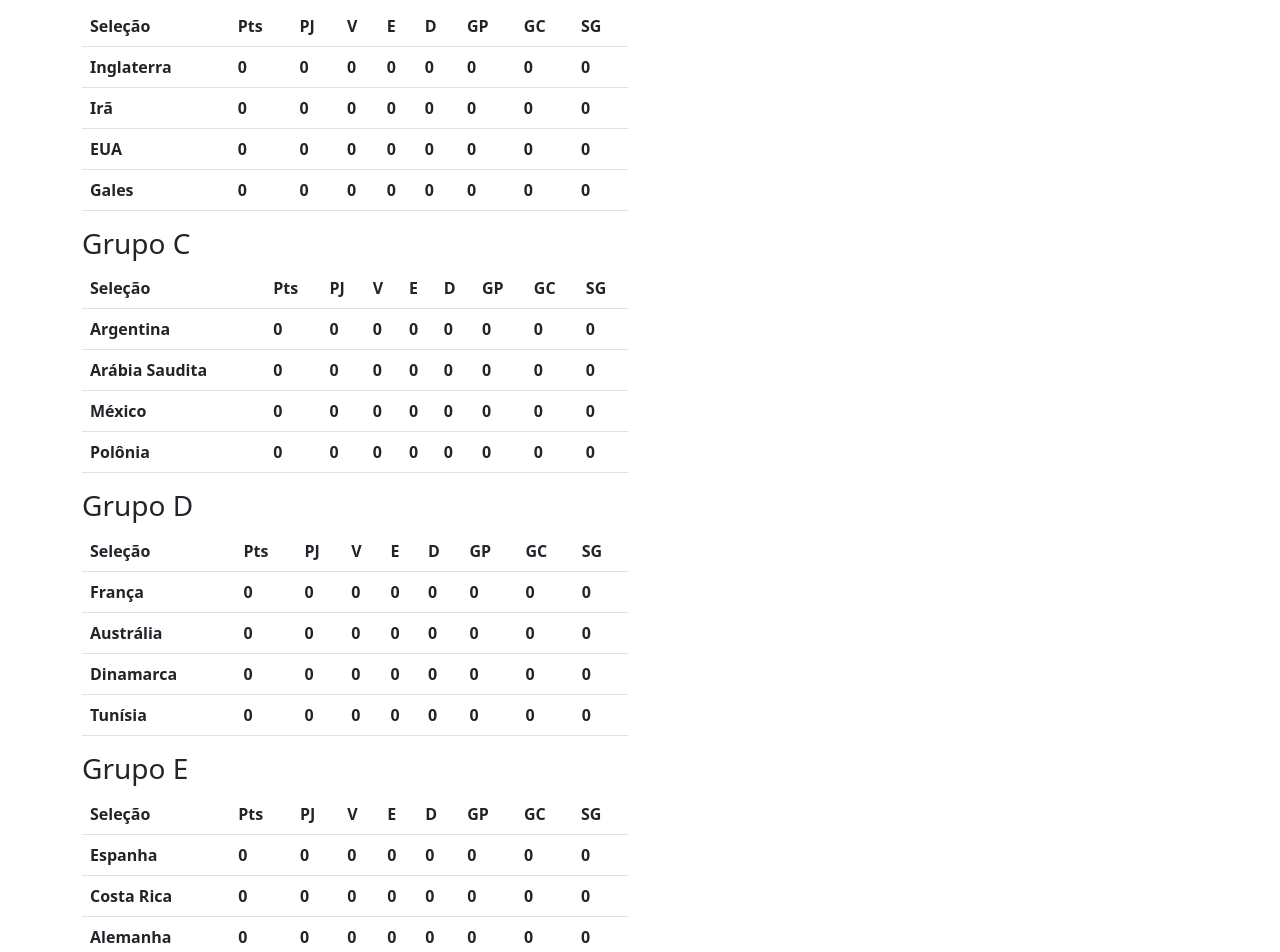
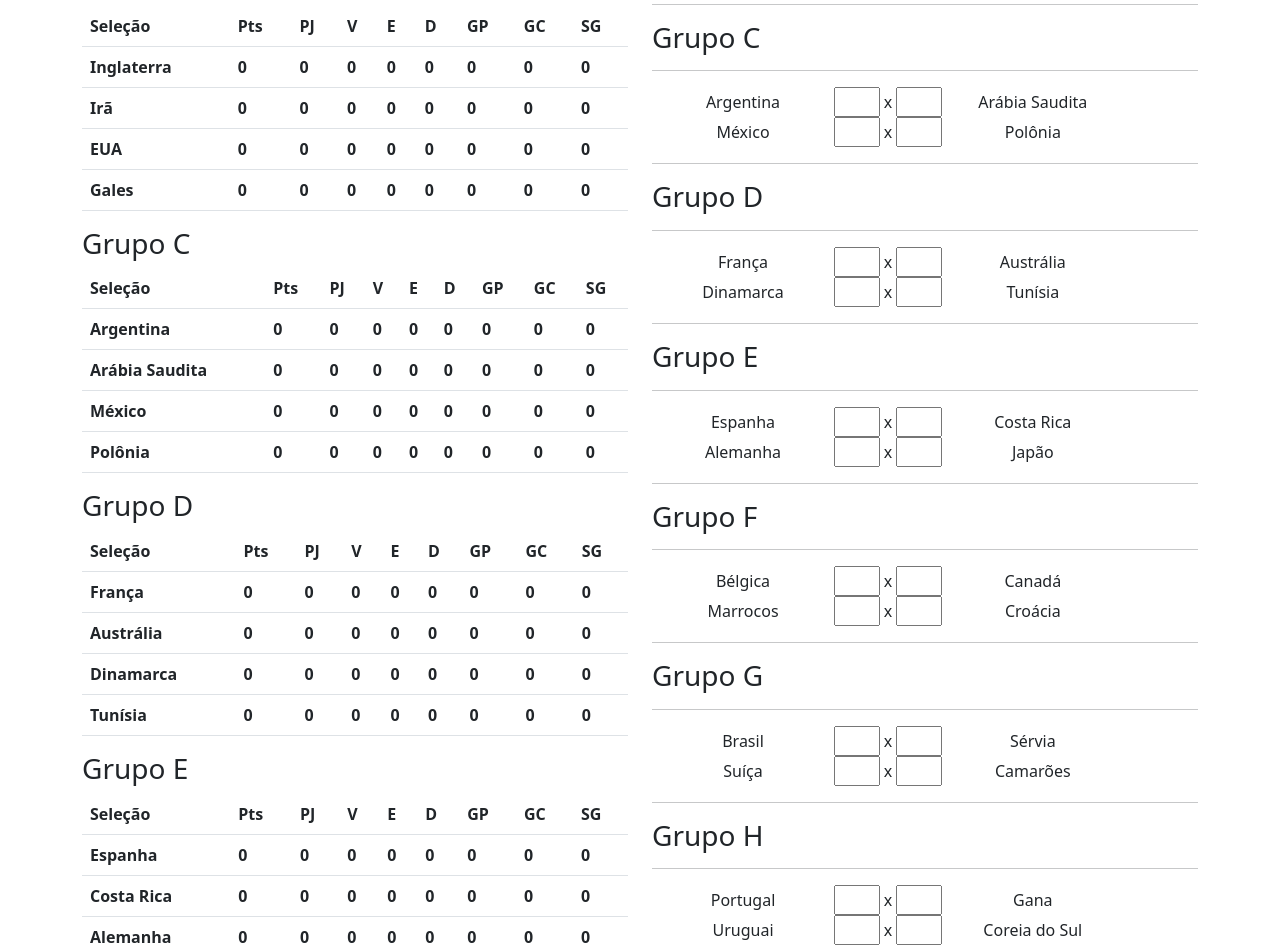
Before and after one commit to MatheusJords/bolaoCopa2022, an Angular app: page / in a window 1280 px wide. Shown: the part 340-1292 px from the top of the page. Built offline with nearby package versions, Linux system fonts and the light colour scheme.

Commit message:
Criacao de rodadas

```diff
--- a/src/app/app.module.ts
+++ b/src/app/app.module.ts
@@ -5,6 +5,8 @@
 import { AppComponent } from './app.component';
 import { TabelaComponent } from './tabela/tabela.component';
 import { RodadaComponent } from './rodada/rodada.component';
+import { SelecoesService } from './copadomundo/selecoes.service';
+import { GruposService } from './copadomundo/grupos.service';
 
 @NgModule({
   declarations: [
@@ -16,7 +18,7 @@
     BrowserModule,
     AppRoutingModule
   ],
-  providers: [],
+  providers: [SelecoesService,GruposService],
   bootstrap: [AppComponent]
 })
 export class AppModule { }
--- /dev/null
+++ b/src/app/copadomundo/selecoes.service.ts
@@ -0,0 +1,140 @@
+import { Injectable } from '@angular/core';
+import { Selecoes } from '../selecoes/selecoes';
+
+@Injectable({
+  providedIn: 'root'
+})
+export class SelecoesService {
+  selecao : Selecoes = new Selecoes();
+  selecoes: Array<Selecoes> = [];
+  grupoA: Array<Selecoes> = [];
+  grupoB: Array<Selecoes> = [];
+  grupoC: Array<Selecoes> = [];
+  grupoD: Array<Selecoes> = [];
+  grupoE: Array<Selecoes> = [];
+  grupoF: Array<Selecoes> = [];
+  grupoG: Array<Selecoes> = [];
+  grupoH: Array<Selecoes> = [];
+  selecoesDoGrupo: Array<Selecoes> = [];
+
+  constructor() { }
+
+  criaSelecoesDaCopa(){
+    //Grupo A
+    this.criaSelecao("Catar","A",1);
+    this.criaSelecao("Equador","A",2);
+    this.criaSelecao("Senegal","A",3);
+    this.criaSelecao("Holanda","A",4);
+
+    this.criaSelecao("Inglaterra","B",1);
+    this.criaSelecao("Irã","B",2);
+    this.criaSelecao("EUA","B",3);
+    this.criaSelecao("Gales","B",4);
+
+    this.criaSelecao("Argentina","C",1);
+    this.criaSelecao("Arábia Saudita","C",2);
+    this.criaSelecao("México","C",3);
+    this.criaSelecao("Polônia","C",4);
+
+    this.criaSelecao("França","D",1);
+    this.criaSelecao("Austrália","D",2);
+    this.criaSelecao("Dinamarca","D",3);
+    this.criaSelecao("Tunísia","D",4);
+
+    this.criaSelecao("Espanha","E",1);
+    this.criaSelecao("Costa Rica","E",2);
+    this.criaSelecao("Alemanha","E",3);
+    this.criaSelecao("Japão","E",4);
+
+    this.criaSelecao("Bélgica","F",1);
+    this.criaSelecao("Canadá","F",2);
+    this.criaSelecao("Marrocos","F",3);
+    this.criaSelecao("Croácia","F",4);
+
+    this.criaSelecao("Brasil","G",1);
+    this.criaSelecao("Sérvia","G",2);
+    this.criaSelecao("Suíça","G",3);
+    this.criaSelecao("Camarões","G",4);
+
+    this.criaSelecao("Portugal","H",1);
+    this.criaSelecao("Gana","H",2);
+    this.criaSelecao("Uruguai","H",3);
+    this.criaSelecao("Coreia do Sul","H",4);
+    this.preencheGrupo();
+  }
+
+  criaSelecao(nome:string,grupo:string,posicao:number){
+    this.selecao = new Selecoes();
+    this.selecao.nome = nome;
+    this.selecao.grupo = grupo;
+    this.selecao.posicao = posicao;
+    this.selecoes.push(this.selecao);
+  }
+
+  preencheGrupo(){
+    this.selecoes.forEach((selecao) => {
+      if(selecao.grupo.includes("A")){
+        this.grupoA.push(selecao);
+      }
+      if(selecao.grupo.includes("B")){
+        this.grupoB.push(selecao);
+      }
+      if(selecao.grupo.includes("C")){
+        this.grupoC.push(selecao);
+      }
+      if(selecao.grupo.includes("D")){
+        this.grupoD.push(selecao);
+      }
+      if(selecao.grupo.includes("E")){
+        this.grupoE.push(selecao);
+      }
+      if(selecao.grupo.includes("F")){
+        this.grupoF.push(selecao);
+      }
+      if(selecao.grupo.includes("G")){
+        this.grupoG.push(selecao);
+      }
+      if(selecao.grupo.includes("H")){
+        this.grupoH.push(selecao);
+      }
+    })
+  }
+
+  retornaSelecoes(grupo:String){
+    this.selecoesDoGrupo = [];
+    if(grupo.includes("A")){
+      this.selecoesDoGrupo = [...this.grupoA];
+      return true;
+    }
+    if(grupo.includes("B")){
+      this.selecoesDoGrupo = [...this.grupoB];
+      return true;
+    }
+    if(grupo.includes("C")){
+      this.selecoesDoGrupo = [...this.grupoC];
+      return true;
+    }
+    if(grupo.includes("D")){
+      this.selecoesDoGrupo = [...this.grupoD];
+      return true;
+    }
+    if(grupo.includes("E")){
+      this.selecoesDoGrupo = [...this.grupoE];
+      return true;
+    }
+    if(grupo.includes("F")){
+      this.selecoesDoGrupo = [...this.grupoF];
+      return true;
+    }
+    if(grupo.includes("G")){
+      this.selecoesDoGrupo = [...this.grupoG];
+      return true;
+    }
+    if(grupo.includes("H")){
+      this.selecoesDoGrupo = [...this.grupoH];
+      return true;
+    }
+    return false;
+  }
+
+}
--- a/src/app/rodada/rodada.component.html
+++ b/src/app/rodada/rodada.component.html
@@ -1 +1,18 @@
-<p></p>
+<aside>
+    <div *ngFor="let grupo of grupos; index as i">
+        <div *ngIf="retornaSelecoes(grupo)">
+            <h3>Grupo {{grupo}}</h3>
+            <hr>
+            <label *ngIf="selecoesDoGrupo[0]" class="col-4 text-center" for="">{{selecoesDoGrupo[0].nome}}</label>
+            <input class="col-1" type="text"> x
+            <input class="col-1" type="text">
+            <label *ngIf="selecoesDoGrupo[1]" class="col-4 text-center" for="">{{selecoesDoGrupo[1].nome}}</label>
+            <br>
+            <label *ngIf="selecoesDoGrupo[2]" class="col-4 text-center" for="">{{selecoesDoGrupo[2].nome}}</label>
+            <input class="col-1" type="text"> x
+            <input class="col-1" type="text">
+            <label *ngIf="selecoesDoGrupo[3]" class="col-4 text-center" for="">{{selecoesDoGrupo[3].nome}}</label>
+            <hr>
+        </div>
+    </div>
+</aside>
--- a/src/app/rodada/rodada.component.ts
+++ b/src/app/rodada/rodada.component.ts
@@ -1,4 +1,7 @@
 import { Component, OnInit } from '@angular/core';
+import { GruposService } from '../copadomundo/grupos.service';
+import { SelecoesService } from '../copadomundo/selecoes.service';
+import { Selecoes } from '../selecoes/selecoes';
 
 @Component({
   selector: 'app-rodada',
@@ -6,10 +9,20 @@
   styleUrls: ['./rodada.component.css']
 })
 export class RodadaComponent implements OnInit {
+  grupos: Array<String> = [""];
+  selecoesDoGrupo: Array<Selecoes> = [];
 
-  constructor() { }
+  constructor(private gruposService : GruposService,
+              private selecoesService : SelecoesService) { }
 
   ngOnInit(): void {
+    this.grupos = this.gruposService.criaGrupos();
+  }
+
+  retornaSelecoes(grupo:String){
+    this.selecoesService.retornaSelecoes(grupo);
+    this.selecoesDoGrupo = this.selecoesService.selecoesDoGrupo;
+    return true
   }
 
 }
--- a/src/app/selecoes/selecoes.ts
+++ b/src/app/selecoes/selecoes.ts
@@ -9,4 +9,5 @@
     golspro: number = 0;
     golscontra: number = 0;
     saldogols: number = 0;
+    posicao: number = 0;
 }
--- a/src/app/tabela/tabela.component.ts
+++ b/src/app/tabela/tabela.component.ts
@@ -1,3 +1,4 @@
+import { SelecoesService } from './../copadomundo/selecoes.service';
 import { Selecoes } from './../selecoes/selecoes';
 import { Component, OnInit } from '@angular/core';
 import { GruposService } from '../copadomundo/grupos.service';
@@ -11,141 +12,23 @@
   grupos: Array<String> = [""];
   selecoes: Array<Selecoes> = [];
   selecao : Selecoes = new Selecoes();
-  selecoesPorGrupo : Array<Selecoes> = [];
-  grupoA: Array<Selecoes> = [];
-  grupoB: Array<Selecoes> = [];
-  grupoC: Array<Selecoes> = [];
-  grupoD: Array<Selecoes> = [];
-  grupoE: Array<Selecoes> = [];
-  grupoF: Array<Selecoes> = [];
-  grupoG: Array<Selecoes> = [];
-  grupoH: Array<Selecoes> = [];
   selecoesDoGrupo: Array<Selecoes> = [];
 
 
-  constructor(private gruposService : GruposService) { }
+  constructor(
+    private gruposService : GruposService,
+    private selecoesService : SelecoesService) {
+
+    }
 
   ngOnInit(): void {
     this.grupos = this.gruposService.criaGrupos();
-    this.criaSelecoesDaCopa();
-  }
-
-  criaSelecoesDaCopa(){
-    //Grupo A
-    this.criaSelecao("Catar","A");
-    this.criaSelecao("Equador","A");
-    this.criaSelecao("Senegal","A");
-    this.criaSelecao("Holanda","A");
-
-    this.criaSelecao("Inglaterra","B");
-    this.criaSelecao("Irã","B");
-    this.criaSelecao("EUA","B");
-    this.criaSelecao("Gales","B");
-
-    this.criaSelecao("Argentina","C");
-    this.criaSelecao("Arábia Saudita","C");
-    this.criaSelecao("México","C");
-    this.criaSelecao("Polônia","C");
-
-    this.criaSelecao("França","D");
-    this.criaSelecao("Austrália","D");
-    this.criaSelecao("Dinamarca","D");
-    this.criaSelecao("Tunísia","D");
-
-    this.criaSelecao("Espanha","E");
-    this.criaSelecao("Costa Rica","E");
-    this.criaSelecao("Alemanha","E");
-    this.criaSelecao("Japão","E");
-
-    this.criaSelecao("Bélgica","F");
-    this.criaSelecao("Canadá","F");
-    this.criaSelecao("Marrocos","F");
-    this.criaSelecao("Croácia","F");
-
-    this.criaSelecao("Brasil","G");
-    this.criaSelecao("Sérvia","G");
-    this.criaSelecao("Suíça","G");
-    this.criaSelecao("Camarões","G");
-
-    this.criaSelecao("Portugal","H");
-    this.criaSelecao("Gana","H");
-    this.criaSelecao("Uruguai","H");
-    this.criaSelecao("Coreia do Sul","H");
-    this.preencheGrupo();
-
-
-  }
-
-  criaSelecao(nome:string,grupo:string){
-    this.selecao = new Selecoes();
-    this.selecao.nome = nome;
-    this.selecao.grupo = grupo;
-    this.selecoes.push(this.selecao);
-  }
-
-  preencheGrupo(){
-    this.selecoes.forEach((selecao) => {
-      if(selecao.grupo.includes("A")){
-        this.grupoA.push(selecao);
-      }
-      if(selecao.grupo.includes("B")){
-        this.grupoB.push(selecao);
-      }
-      if(selecao.grupo.includes("C")){
-        this.grupoC.push(selecao);
-      }
-      if(selecao.grupo.includes("D")){
-        this.grupoD.push(selecao);
-      }
-      if(selecao.grupo.includes("E")){
-        this.grupoE.push(selecao);
-      }
-      if(selecao.grupo.includes("F")){
-        this.grupoF.push(selecao);
-      }
-      if(selecao.grupo.includes("G")){
-        this.grupoG.push(selecao);
-      }
-      if(selecao.grupo.includes("H")){
-        this.grupoH.push(selecao);
-      }
-    })
+    this.selecoesService.criaSelecoesDaCopa();
   }
 
   retornaSelecoes(grupo:String){
-    this.selecoesDoGrupo = [];
-    if(grupo.includes("A")){
-      this.selecoesDoGrupo = [...this.grupoA];
-      return true;
-    }
-    if(grupo.includes("B")){
-      this.selecoesDoGrupo = [...this.grupoB];
-      return true;
-    }
-    if(grupo.includes("C")){
-      this.selecoesDoGrupo = [...this.grupoC];
-      return true;
-    }
-    if(grupo.includes("D")){
-      this.selecoesDoGrupo = [...this.grupoD];
-      return true;
-    }
-    if(grupo.includes("E")){
-      this.selecoesDoGrupo = [...this.grupoE];
-      return true;
-    }
-    if(grupo.includes("F")){
-      this.selecoesDoGrupo = [...this.grupoF];
-      return true;
-    }
-    if(grupo.includes("G")){
-      this.selecoesDoGrupo = [...this.grupoG];
-      return true;
-    }
-    if(grupo.includes("H")){
-      this.selecoesDoGrupo = [...this.grupoH];
-      return true;
-    }
-    return false;
+    this.selecoesService.retornaSelecoes(grupo);
+    this.selecoesDoGrupo = this.selecoesService.selecoesDoGrupo;
+    return true
   }
 }
```
Also changed, not shown: 1 other file (tests, documents, lock files or other folders).
